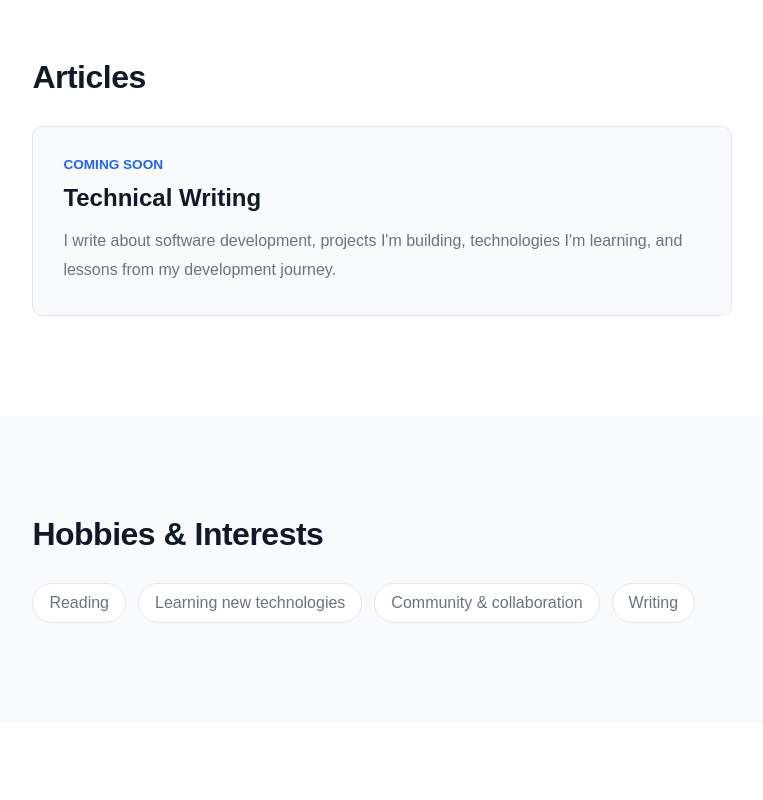
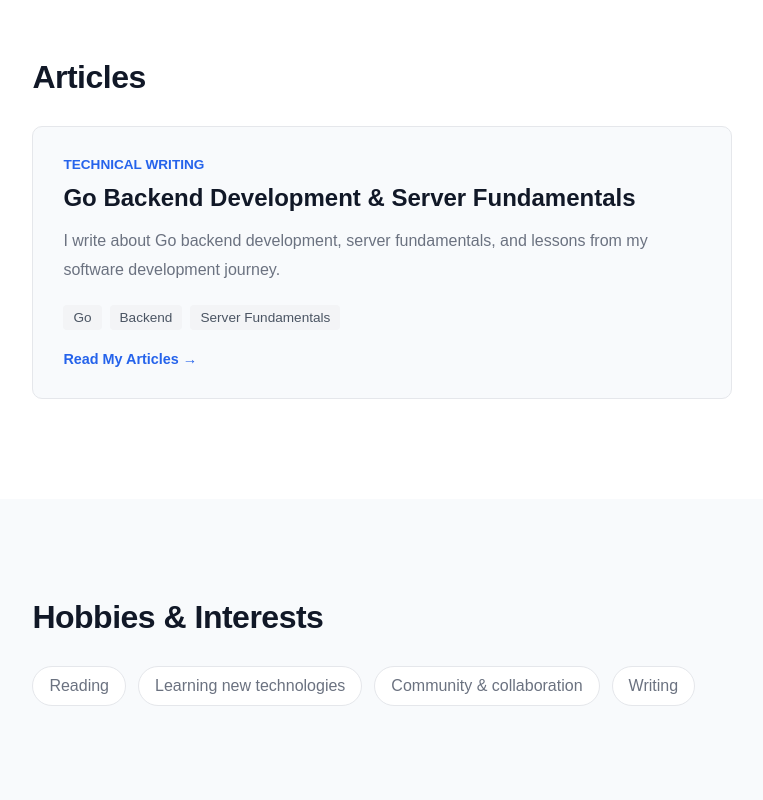
Before and after one commit to Omollos/portfolio, a React app: page / in a window 1280 px wide. Shown: the part 2440-3240 px from the top of the page, without its empty margins (160-923 px from the left). Built offline with nearby package versions, Linux system fonts and the light colour scheme; the HTML template or start-up script is replaced by a standard one.

Commit message:
feat: add technical writing section

```diff
--- a/src/App.css
+++ b/src/App.css
@@ -376,6 +376,14 @@ section {
   background: var(--background);
   border: 1px solid var(--border);
   border-radius: 10px;
+  transition:
+    transform 0.2s ease,
+    box-shadow 0.2s ease;
+}
+
+.article-card:hover {
+  transform: translateY(-4px);
+  box-shadow: 0 10px 30px rgba(0, 0, 0, 0.06);
 }
 
 .article-status {
@@ -391,8 +399,35 @@ section {
   font-size: 1.5rem;
 }
 
-.article-card p:last-child {
+.article-card p:last-of-type {
+  margin-bottom: 20px;
   line-height: 1.8;
+}
+
+.article-tags {
+  display: flex;
+  flex-wrap: wrap;
+  gap: 8px;
+  margin-bottom: 20px;
+}
+
+.article-tags span {
+  padding: 5px 10px;
+  background: #f3f4f6;
+  border-radius: 4px;
+  color: #4b5563;
+  font-size: 0.85rem;
+}
+
+.article-card a {
+  color: var(--accent);
+  font-size: 0.9rem;
+  font-weight: 600;
+}
+
+.article-card a:hover {
+  color: var(--accent-dark);
+  text-decoration: underline;
 }
 
 /* Hobbies */
--- a/src/components/Articles.jsx
+++ b/src/components/Articles.jsx
@@ -4,15 +4,28 @@ function Articles() {
       <h2>Articles</h2>
 
       <div className="article-card">
-        <p className="article-status">Coming Soon</p>
+        <p className="article-status">Technical Writing</p>
 
-        <h3>Technical Writing</h3>
+        <h3>Go Backend Development & Server Fundamentals</h3>
 
         <p>
-          I write about software development, projects I'm building,
-          technologies I'm learning, and lessons from my development
-          journey.
+          I write about Go backend development, server fundamentals,
+          and lessons from my software development journey.
         </p>
+
+        <div className="article-tags">
+  <span>Go</span>
+  <span>Backend</span>
+  <span>Server Fundamentals</span>
+</div>
+
+        <a
+          href="https://dev.to/steve_omollo/series/42647"
+          target="_blank"
+          rel="noreferrer"
+        >
+          Read My Articles →
+        </a>
       </div>
     </section>
   )
```
